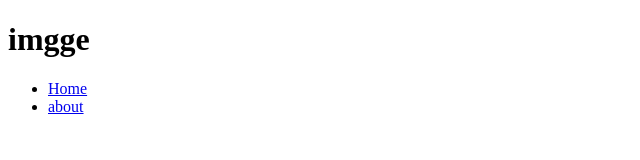
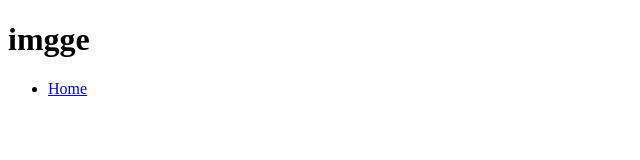
Before and after one commit to iniyanchitra/terra, a plain HTML site: page index.html in a window 1280 px wide. Shown: the full height of the page, 0-640 px from the left. Drawn offline with Linux system fonts and the light colour scheme.

Commit message:
nav のabout 項目を削除しました。

```diff
--- a/index.html
+++ b/index.html
@@ -14,9 +14,7 @@
         <li>
           <a href="#">Home</a>
         </li>
-        <li>
-          <a href="#">about</a>
-        </li>
+
       </ul>
 
     </nav>
```
